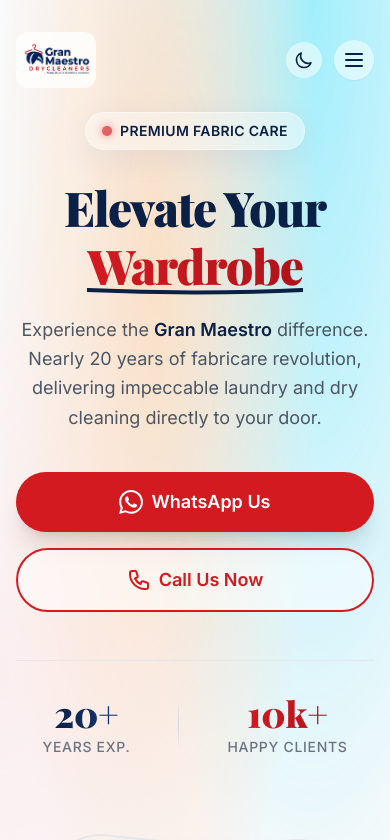
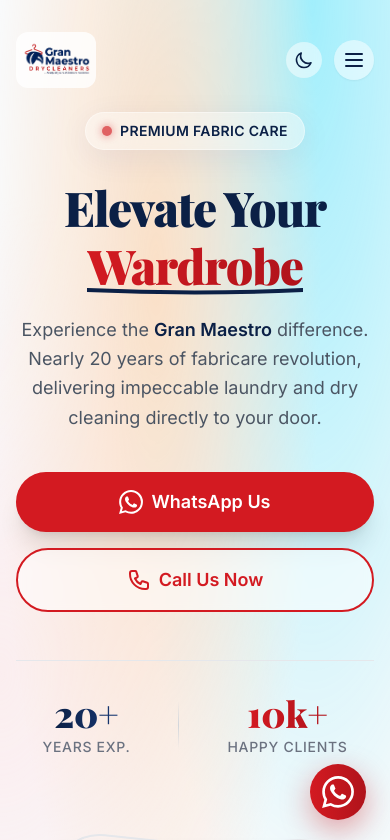
Before and after one commit to Mikempre/GMDC, a React (Vite) app: page / in a window 390 px wide. Shown: the top 840 px of the page. Built offline with nearby package versions, Linux system fonts and the light colour scheme; a web font is replaced by a local one.

Commit message:
feat: add mobile-first Floating CTA and swipeable services carousel

```diff
--- a/src/App.tsx
+++ b/src/App.tsx
@@ -8,6 +8,7 @@
 import { CTA } from './sections/CTA';
 import { Terms } from './sections/Terms';
 import { Footer } from './layout/Footer';
+import { FloatingCTA } from './components/FloatingCTA';
 
 function App() {
   const [isTermsOpen, setIsTermsOpen] = useState(false);
@@ -27,6 +28,7 @@
       <CTA />
       <Footer onOpenTerms={() => setIsTermsOpen(true)} />
       <Terms isOpen={isTermsOpen} onClose={() => setIsTermsOpen(false)} />
+      <FloatingCTA />
     </div>
   );
 }
--- /dev/null
+++ b/src/components/FloatingCTA.tsx
@@ -0,0 +1,23 @@
+import React from 'react';
+import { motion } from 'framer-motion';
+
+export const FloatingCTA: React.FC = () => {
+  return (
+    <motion.a
+      href="https://wa.me/2348000000000" // Replace with actual WhatsApp link
+      target="_blank"
+      rel="noopener noreferrer"
+      initial={{ scale: 0, opacity: 0 }}
+      animate={{ scale: 1, opacity: 1 }}
+      transition={{ delay: 1, type: "spring", stiffness: 200, damping: 20 }}
+      className="fixed bottom-6 right-6 sm:bottom-8 sm:right-8 z-[100] flex items-center justify-center w-14 h-14 sm:w-16 sm:h-16 rounded-full bg-gradient-to-r from-brandRed-500 to-brandRed-600 text-white shadow-[0_10px_30px_rgba(211,26,33,0.4)] hover:shadow-[0_10px_40px_rgba(211,26,33,0.6)] transform hover:-translate-y-1 hover:scale-105 transition-all duration-300 group"
+      aria-label="Contact us on WhatsApp"
+    >
+      <svg className="w-8 h-8 group-hover:rotate-12 transition-transform duration-300" fill="currentColor" viewBox="0 0 24 24" xmlns="http://www.w3.org/2000/svg">
+        <path d="M17.472 14.382c-.297-.149-1.758-.867-2.03-.967-.273-.099-.471-.148-.67.15-.197.297-.767.966-.94 1.164-.173.199-.347.223-.644.075-.297-.15-1.255-.463-2.39-1.475-.883-.788-1.48-1.761-1.653-2.059-.173-.297-.018-.458.13-.606.134-.133.298-.347.446-.52.149-.174.198-.298.298-.497.099-.198.05-.371-.025-.52-.075-.149-.669-1.612-.916-2.207-.242-.579-.487-.5-.669-.51a12.8 12.8 0 0 0-.57-.01c-.198 0-.52.074-.792.372-.272.297-1.04 1.016-1.04 2.479 0 1.462 1.065 2.875 1.213 3.074.149.198 2.096 3.2 5.077 4.487.709.306 1.262.489 1.694.625.712.227 1.36.195 1.871.118.571-.085 1.758-.719 2.006-1.413.248-.694.248-1.289.173-1.413-.074-.124-.272-.198-.57-.347m-5.421 7.403h-.004a9.87 9.87 0 0 1-5.031-1.378l-.361-.214-3.741.982.998-3.648-.235-.374a9.86 9.86 0 0 1-1.51-5.26c.001-5.45 4.436-9.884 9.888-9.884 2.64 0 5.122 1.03 6.988 2.898a9.825 9.825 0 0 1 2.893 6.994c-.003 5.45-4.437 9.884-9.885 9.884m8.413-18.297A11.815 11.815 0 0 0 12.05 0C5.495 0 .16 5.335.157 11.892c0 2.096.547 4.142 1.588 5.945L.057 24l6.305-1.654a11.882 11.882 0 0 0 5.683 1.448h.005c6.554 0 11.89-5.335 11.893-11.893a11.821 11.821 0 0 0-3.48-8.413Z"/>
+      </svg>
+      {/* Ripple effect */}
+      <div className="absolute inset-0 rounded-full animate-ping opacity-20 bg-brandRed-500"></div>
+    </motion.a>
+  );
+};
--- a/src/sections/CTA.tsx
+++ b/src/sections/CTA.tsx
@@ -24,7 +24,7 @@
               Ready to elevate your <span className="text-brandRed-500">wardrobe?</span>
             </h2>
             <p className="text-lg md:text-xl text-gray-300 mb-12 max-w-2xl mx-auto leading-relaxed">
-              Experience the Gran Maestro difference today. Schedule your free pickup and let our experts take care of the rest.
+              Experience the Gran Maestro difference today. Schedule your pickup and let our experts take care of the rest.
             </p>
 
             <a href="https://wa.me/2348188884275" target="_blank" rel="noopener noreferrer" className="inline-block">
@@ -32,7 +32,7 @@
                 <div className="absolute -inset-2 bg-gradient-to-r from-[#25D366] to-[#128C7E] rounded-full blur opacity-50 group-hover:opacity-100 transition duration-1000 group-hover:duration-300 animate-pulse"></div>
                 <Button size="lg" className="relative w-full sm:w-auto flex items-center justify-center gap-3 bg-[#25D366] hover:bg-[#128C7E] text-white text-lg px-10 py-5 rounded-full border-2 border-transparent hover:border-[#128C7E]">
                   <svg className="w-7 h-7" fill="currentColor" viewBox="0 0 24 24"><path d="M17.472 14.382c-.297-.149-1.758-.867-2.03-.967-.273-.099-.471-.148-.67.15-.197.297-.767.966-.94 1.164-.173.199-.347.223-.644.075-.297-.15-1.255-.463-2.39-1.475-.883-.788-1.48-1.761-1.653-2.059-.173-.297-.018-.458.13-.606.134-.133.298-.347.446-.52.149-.174.198-.298.298-.497.099-.198.05-.371-.025-.52-.075-.149-.669-1.612-.916-2.207-.242-.579-.487-.5-.669-.51a12.8 12.8 0 00-.57-.01c-.198 0-.52.074-.792.372-.272.297-1.04 1.016-1.04 2.479 0 1.462 1.065 2.875 1.213 3.074.149.198 2.096 3.2 5.077 4.487.709.306 1.262.489 1.694.625.712.227 1.36.195 1.871.118.571-.085 1.758-.719 2.006-1.413.248-.694.248-1.289.173-1.413-.074-.124-.272-.198-.57-.347m-5.421 7.403h-.004a9.87 9.87 0 01-5.031-1.378l-.361-.214-3.741.982.998-3.648-.235-.374a9.86 9.86 0 01-1.51-5.26c.001-5.45 4.436-9.884 9.888-9.884 2.64 0 5.122 1.03 6.988 2.898a9.825 9.825 0 012.893 6.994c-.003 5.45-4.437 9.884-9.885 9.884m8.413-18.297A11.815 11.815 0 0012.05 0C5.495 0 .16 5.335.157 11.892c0 2.096.547 4.142 1.588 5.945L.057 24l6.305-1.654a11.882 11.882 0 005.683 1.448h.005c6.554 0 11.89-5.335 11.893-11.893a11.821 11.821 0 00-3.48-8.413z"/></svg>
-                  Schedule Your Free Pickup
+                  Schedule Your Pickup
                 </Button>
               </div>
             </a>
--- a/src/sections/Services.tsx
+++ b/src/sections/Services.tsx
@@ -62,9 +62,10 @@
           subtitle="Comprehensive garment care tailored to your specific needs. We treat every fabric with the specialized attention it deserves."
         />
 
-        <div className="grid grid-cols-1 md:grid-cols-2 lg:grid-cols-3 gap-8 xl:gap-10 mt-20">
+        <div className="mt-20">
+          <div className="flex overflow-x-auto snap-x snap-mandatory scrollbar-hide gap-6 pb-8 -mx-4 px-4 md:grid md:grid-cols-2 lg:grid-cols-3 md:gap-8 xl:gap-10 md:overflow-visible md:pb-0 md:mx-0 md:px-0">
             {services.map((service, index) => (
-            <div key={index} className="animate-fade-in-up h-full" style={{ animationDelay: `${index * 0.15}s` }}>
+              <div key={index} className="snap-center w-[85vw] max-w-[350px] flex-shrink-0 md:w-auto md:max-w-none md:flex-shrink animate-fade-in-up h-full" style={{ animationDelay: `${index * 0.15}s` }}>
                 <ServiceCard
                   title={service.title}
                   description={service.description}
@@ -74,6 +75,7 @@
             ))}
           </div>
         </div>
+      </div>
     </section>
   );
 };
```
Also changed, not shown: .agents/AGENTS.md (added). Lines whose indentation alone changed are shown as unchanged.
